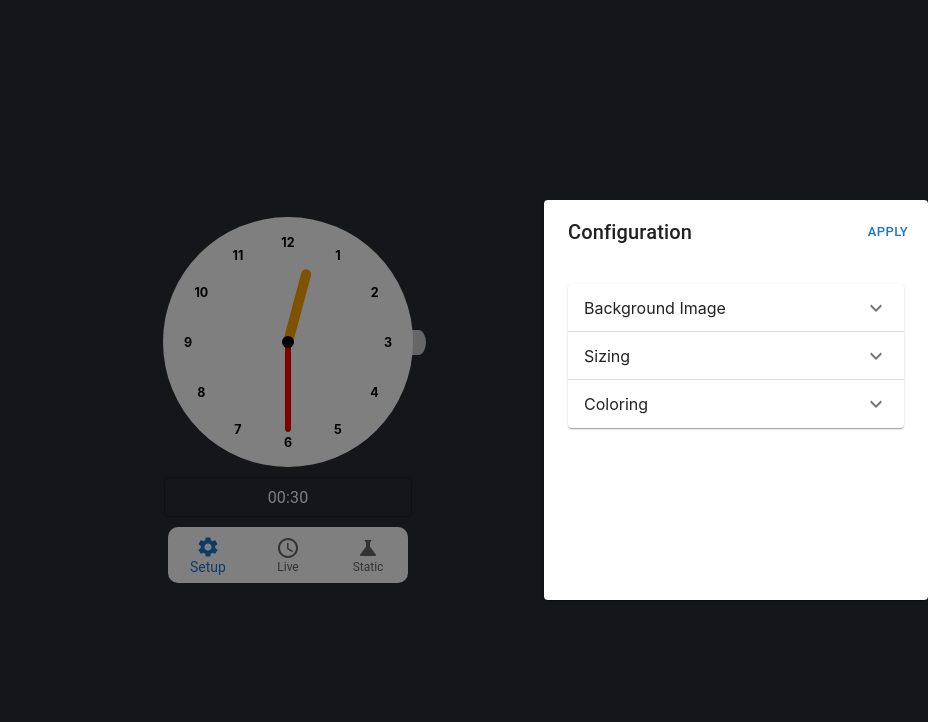
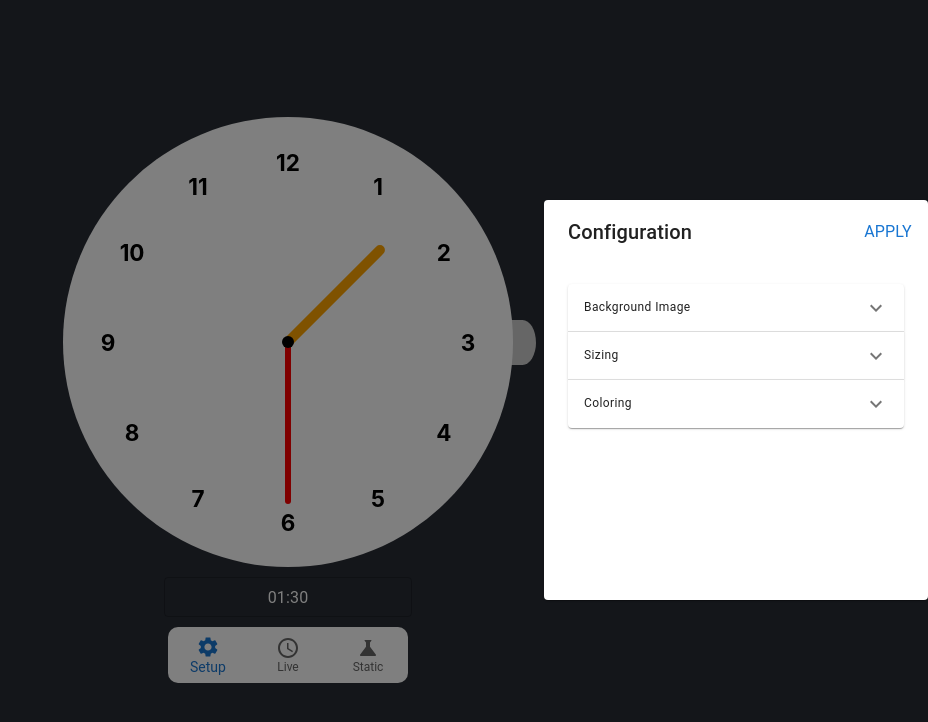
Before and after one commit to yyang2018mel/AnalogClock, a React (Create React App) app: page / in a window 1280 px wide. Both pictures are taken after a click on the button "Setup". Shown: the top 722 px of the page, without its empty margins (352-1280 px from the left). Built offline with nearby package versions, Linux system fonts and the light colour scheme.

Commit message:
Use Typography

```diff
--- a/src/clock/ClockCombo.tsx
+++ b/src/clock/ClockCombo.tsx
@@ -15,7 +15,7 @@ const MClockConfigurationDialog = React.memo(ClockConfigurationDialog);
 
 function ClockCombo(): React.JSX.Element {
   const [clockState, setClockState] = useState<ClockState>({
-    hour: 0,
+    hour: 1,
     minute: 30,
     mode: "PausedNoAdjustable",
   });
--- a/src/clock/ClockConfig.tsx
+++ b/src/clock/ClockConfig.tsx
@@ -7,7 +7,7 @@ export type ClockConfig = {
 };
 
 export const DefaultClockConfig: ClockConfig = {
-  clockSize: 250,
+  clockSize: 450,
   hourHandColor: "orange",
   minuteHandColor: "red",
   textColor: "black",
--- a/src/clock/ClockConfigurationDialog.tsx
+++ b/src/clock/ClockConfigurationDialog.tsx
@@ -13,6 +13,7 @@ import {
   Grid,
   Paper,
   Slider,
+  Typography,
 } from "@mui/material";
 import PictureSelectionGrid from "../generic/PictureSelector";
 import ExpandMoreIcon from "@mui/icons-material/ExpandMore";
@@ -68,14 +69,14 @@ function ClockConfigurationDialog({
         <DialogTitle>Configuration</DialogTitle>
         <DialogActions>
           <Button size="small" onClick={onDialogApply}>
-            Apply
+            <Typography>Apply</Typography>
           </Button>
         </DialogActions>
       </Box>
       <DialogContent>
         <Accordion>
           <AccordionSummary expandIcon={<ExpandMoreIcon />}>
-            Background Image
+            <Typography variant="caption">Background Image</Typography>
           </AccordionSummary>
           <AccordionDetails>
             <PictureSelectionGrid
@@ -96,15 +97,15 @@ function ClockConfigurationDialog({
         </Accordion>
         <Accordion>
           <AccordionSummary expandIcon={<ExpandMoreIcon />}>
-            Sizing
+            <Typography variant="caption">Sizing</Typography>
           </AccordionSummary>
           <AccordionDetails>
-            <div>Clock Size</div>
+            <Typography variant="caption">Clock Size</Typography>
             <Slider
               valueLabelDisplay="auto"
               defaultValue={initConfig.clockSize}
-              min={200}
-              max={500}
+              min={300}
+              max={700}
               onChange={(e, newVal) => {
                 workingConfigRef.current = {
                   ...workingConfigRef.current,
@@ -120,7 +121,7 @@ function ClockConfigurationDialog({
         </Accordion>
         <Accordion>
           <AccordionSummary expandIcon={<ExpandMoreIcon />}>
-            Coloring
+            <Typography variant="caption">Coloring</Typography>
           </AccordionSummary>
           <AccordionDetails>
             <Grid container spacing={2}>
```
